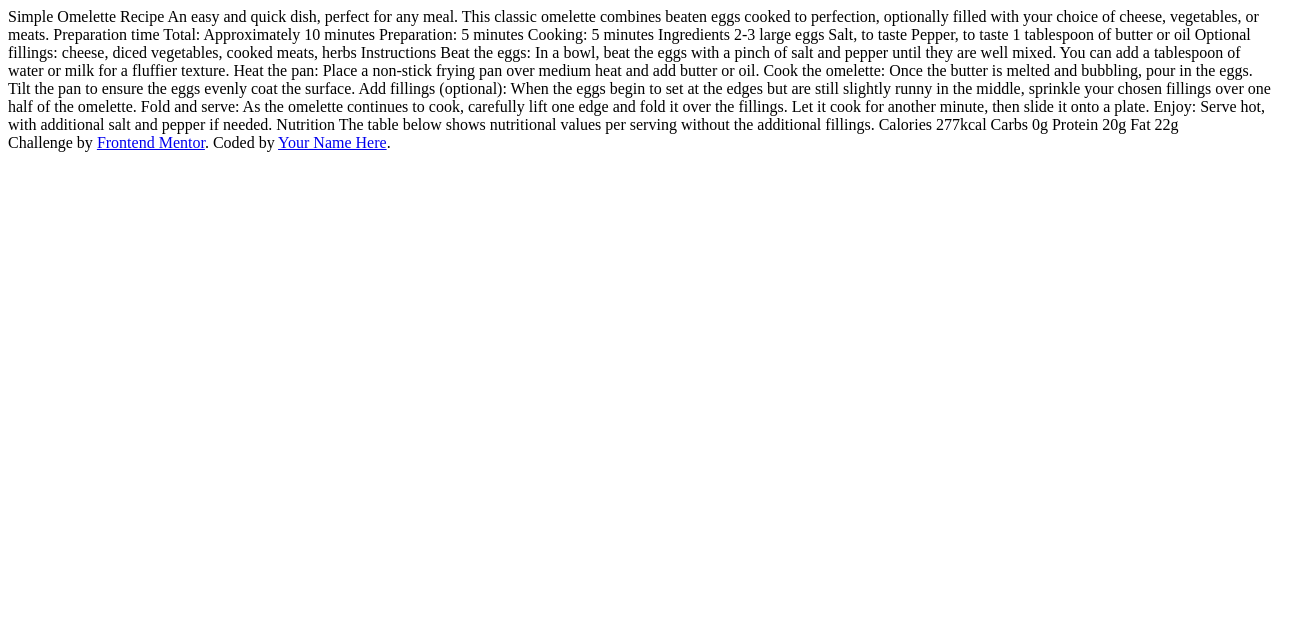
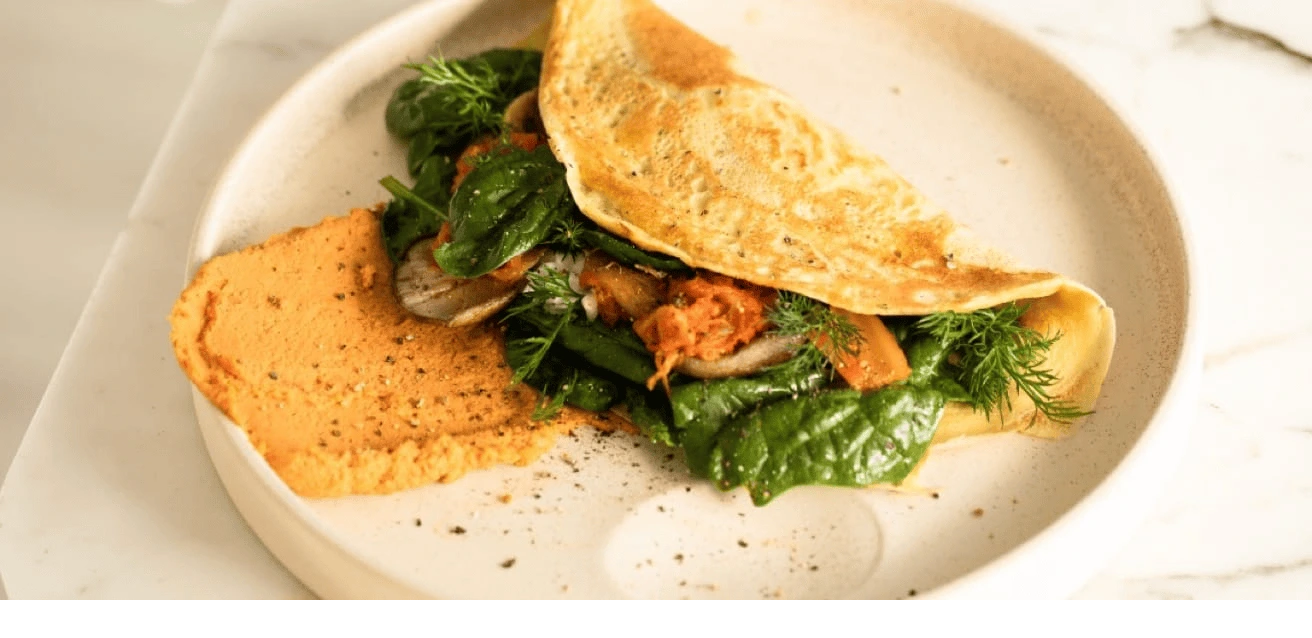
Before and after one commit to zesciati/Recipe-page, a plain HTML site: page index.html in a window 1280 px wide. Shown: the whole page, 1312 px wide, since content can reach past the window. Drawn offline with Linux system fonts and the light colour scheme.

Commit message:
feat: Converting image-omelette.webp

```diff
--- a/index.html
+++ b/index.html
@@ -1,73 +1,23 @@
 <!DOCTYPE html>
 <html lang="en">
+
 <head>
   <meta charset="UTF-8">
-  <meta name="viewport" content="width=device-width, initial-scale=1.0"> <!-- displays site properly based on user's device -->
+  <meta name="viewport" content="width=device-width, initial-scale=1.0">
+  <!-- displays site properly based on user's device -->
+  <link rel="stylesheet" href="./style.css">
+  <title>ZAK | Recipe page</title>
+  <link rel="preconnect" href="https://fonts.googleapis.com">
+  <link rel="preconnect" href="https://fonts.gstatic.com" crossorigin>
+  <link href="https://fonts.googleapis.com/css2?family=Outfit:wght@100..900&family=Young+Serif&display=swap"
+    rel="stylesheet">
 
-  <link rel="icon" type="image/png" sizes="32x32" href="./assets/images/favicon-32x32.png">
-<link rel="stylesheet" href="./style.css">
-  <title>Frontend Mentor | Recipe page</title>
+</head>
 
-  <!-- Feel free to remove these styles or customise in your own stylesheet 👍 -->
-</head>
 <body>
+<header>
+<img src="./assets/images/image-omelette.webp" alt="">
+</header>
+</body>
 
-  Simple Omelette Recipe
-
-  An easy and quick dish, perfect for any meal. This classic omelette combines beaten eggs cooked
-  to perfection, optionally filled with your choice of cheese, vegetables, or meats.
-
-  Preparation time
-
-  Total: Approximately 10 minutes
-  Preparation: 5 minutes
-  Cooking: 5 minutes
-
-  Ingredients
-
-  2-3 large eggs
-  Salt, to taste
-  Pepper, to taste
-  1 tablespoon of butter or oil
-  Optional fillings: cheese, diced vegetables, cooked meats, herbs
-
-  Instructions
-
-  Beat the eggs: In a bowl, beat the eggs with a pinch of salt and pepper until they are well mixed.
-  You can add a tablespoon of water or milk for a fluffier texture.
-
-  Heat the pan: Place a non-stick frying pan over medium heat and add butter or oil.
-
-  Cook the omelette: Once the butter is melted and bubbling, pour in the eggs. Tilt the pan to ensure
-  the eggs evenly coat the surface.
-
-  Add fillings (optional): When the eggs begin to set at the edges but are still slightly runny in the
-  middle, sprinkle your chosen fillings over one half of the omelette.
-
-  Fold and serve: As the omelette continues to cook, carefully lift one edge and fold it over the
-  fillings. Let it cook for another minute, then slide it onto a plate.
-
-  Enjoy: Serve hot, with additional salt and pepper if needed.
-
-  Nutrition
-
-  The table below shows nutritional values per serving without the additional fillings.
-
-  Calories
-  277kcal
-
-  Carbs
-  0g
-
-  Protein
-  20g
-
-  Fat
-  22g
-
-  <div class="attribution">
-    Challenge by <a href="https://www.frontendmentor.io?ref=challenge" target="_blank">Frontend Mentor</a>.
-    Coded by <a href="#">Your Name Here</a>.
-  </div>
-</body>
 </html>
--- a/style.css
+++ b/style.css
@@ -0,0 +1,61 @@
+@import url('https://fonts.googleapis.com/css2?family=Outfit:wght@100..900&family=Young+Serif&display=swap');
+
+html {
+  box-sizing: border-box;
+}
+*, *::before, *::after {
+  box-sizing: inherit;
+  padding: 0;
+  margin: 0;
+}
+
+
+:root{
+
+  /* color */
+  --white:oklch(1 0 0);
+  --Stone-100: oklch(0.9307 0.0238 67.53);
+  --Stone-150: oklch(0.9032 0.0104 67.69);
+  --Stone-600: oklch(0.4613 0.0178 67.36);
+  --Stone-900: oklch(0.3012 0.0052 56.2);
+  --Brown-800: oklch(0.4671 0.09203 37.7057);
+  --Rose-800:  oklch(0.4141 0.1222 354.94);
+  --Rose-50:  oklch(0.9789 0.0128 345.48);
+
+  /* spacing */
+  --space-3xs: clamp(0.1875rem, 0.1435rem + 0.1878vw, 0.3125rem);
+  --space-2xs: clamp(0.375rem, 0.287rem + 0.3756vw, 0.625rem);
+  --space-xs: clamp(0.5625rem, 0.4305rem + 0.5634vw, 0.9375rem);
+  --space-s: clamp(0.75rem, 0.5739rem + 0.7512vw, 1.25rem);
+  --space-m: clamp(1.125rem, 0.8609rem + 1.1268vw, 1.875rem);
+  --space-l: clamp(1.5rem, 1.1479rem + 1.5023vw, 2.5rem);
+  --space-xl: clamp(2.25rem, 1.7218rem + 2.2535vw, 3.75rem);
+  --space-2xl: clamp(3rem, 2.2958rem + 3.0047vw, 5rem);
+  --space-3xl: clamp(4.5rem, 3.4437rem + 4.507vw, 7.5rem);
+
+  /* One-up pairs */
+  --space-3xs-2xs: clamp(0.1875rem, 0.0335rem + 0.6573vw, 0.625rem);
+  --space-2xs-xs: clamp(0.375rem, 0.1769rem + 0.8451vw, 0.9375rem);
+  --space-xs-s: clamp(0.5625rem, 0.3204rem + 1.0329vw, 1.25rem);
+  --space-s-m: clamp(0.75rem, 0.3539rem + 1.6901vw, 1.875rem);
+  --space-m-l: clamp(1.125rem, 0.6408rem + 2.0657vw, 2.5rem);
+  --space-l-xl: clamp(1.5rem, 0.7077rem + 3.3803vw, 3.75rem);
+  --space-xl-2xl: clamp(2.25rem, 1.2817rem + 4.1315vw, 5rem);
+  --space-2xl-3xl: clamp(3rem, 1.4155rem + 6.7606vw, 7.5rem);
+
+  /* Custom pairs */
+  --space-s-l: clamp(0.75rem, 0.1338rem + 2.6291vw, 2.5rem);
+
+/* font 14px-20px */
+  --step--2: clamp(0.5208rem, 0.4225rem + 0.4194vw, 0.8rem);
+  --step--1: clamp(0.625rem, 0.493rem + 0.5634vw, 1rem);
+  --step-0: clamp(0.75rem, 0.5739rem + 0.7512vw, 1.25rem);
+  --step-1: clamp(0.9rem, 0.6667rem + 0.9953vw, 1.5625rem);
+  --step-2: clamp(1.08rem, 0.7726rem + 1.3117vw, 1.9531rem);
+  --step-3: clamp(1.296rem, 0.8927rem + 1.7208vw, 2.4414rem);
+  --step-4: clamp(1.5552rem, 1.0282rem + 2.2483vw, 3.0518rem);
+  --step-5: clamp(1.8662rem, 1.1802rem + 2.9273vw, 3.8147rem);
+
+  --font-youngserif: "Young Serif", serif;
+  --font-outfit: "Outfit", sans-serif;
+}
```
Also changed, not shown: assets/images/favicon-32x32.png (deleted), assets/images/image-omelette.jpeg (deleted), assets/images/image-omelette.webp (added).
